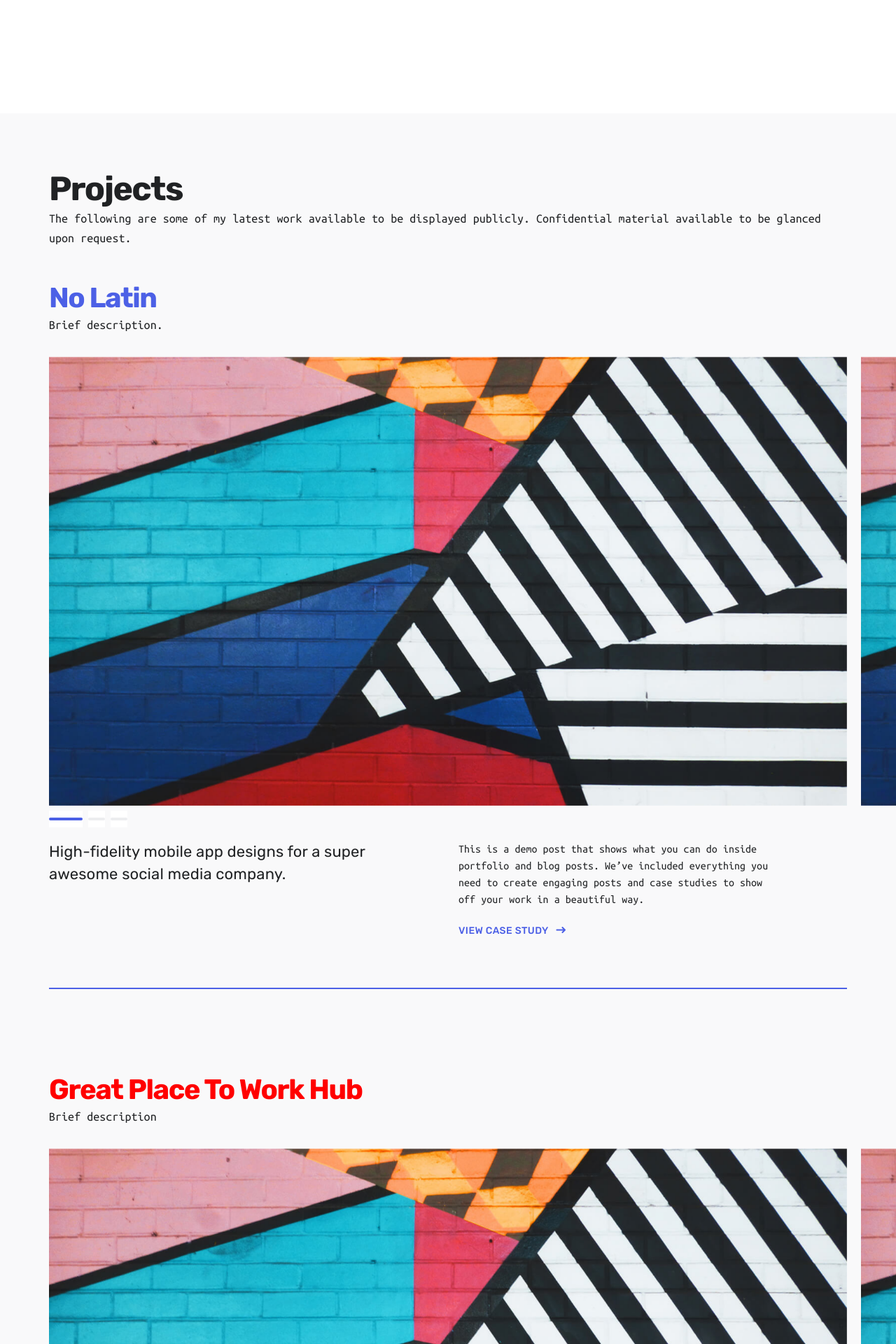
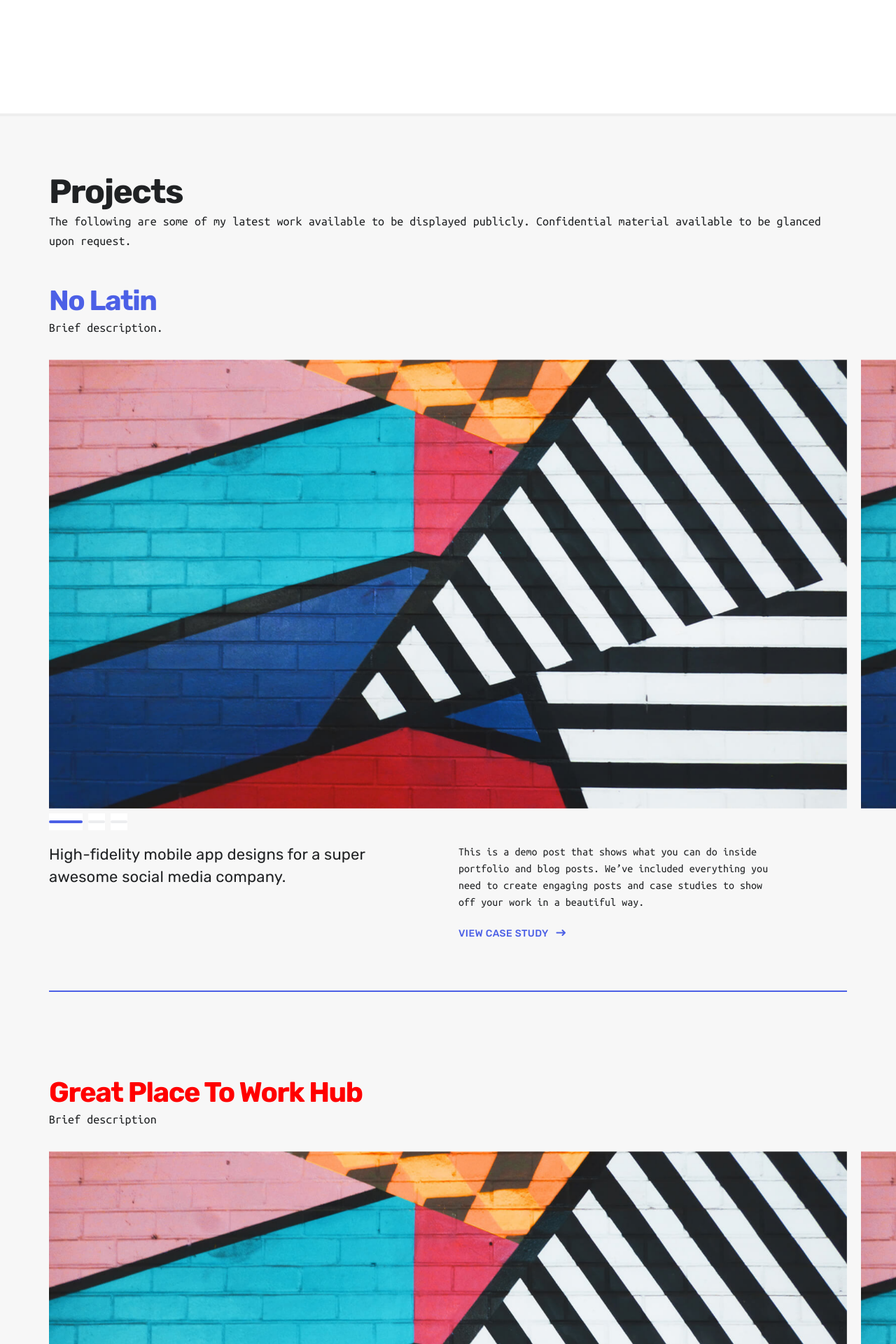
Before and after one commit to mpaiva/venus, a Jekyll site: the page built from index.html, in a window 1280 px wide. Shown: the part 1410-3330 px from the top of the page at 70% size. Built offline with Jekyll 4.4.1, drawn with Linux system fonts in a browser that asks for light colours; nearby versions of some CDN libraries.

Commit message:
projects background

```diff
--- a/_sass/_includes/_section__listing.scss
+++ b/_sass/_includes/_section__listing.scss
@@ -8,7 +8,9 @@
   margin-bottom: 120px;
   padding: 80px 0 120px;
   overflow: hidden;
-  background-color: #f9f9fa;
+  background-color: #f7f7f7;
+  border: 0 solid #eee;
+  border-width: 4px 0;
 }
 .project__brief {
   display: block;
```
